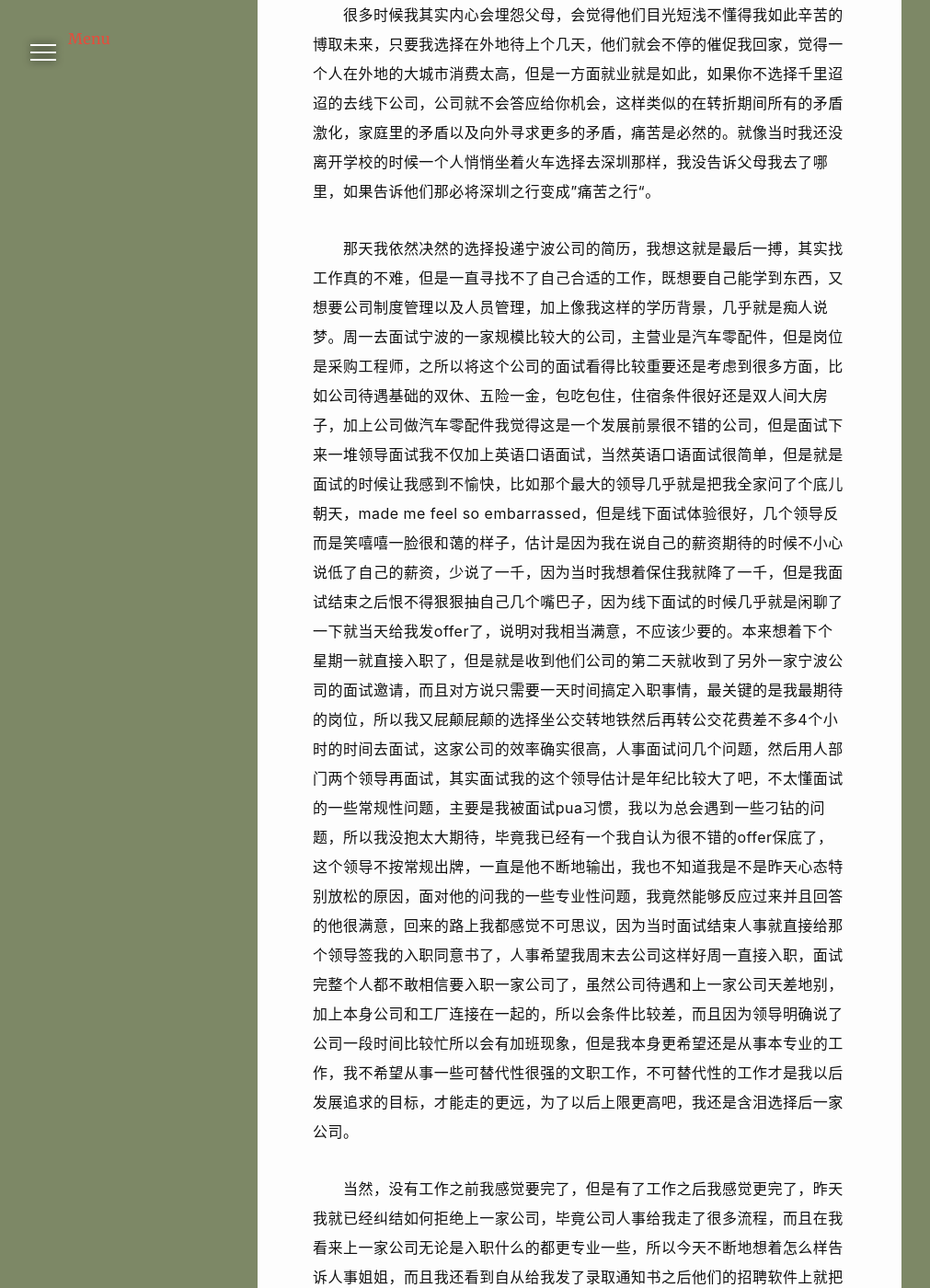
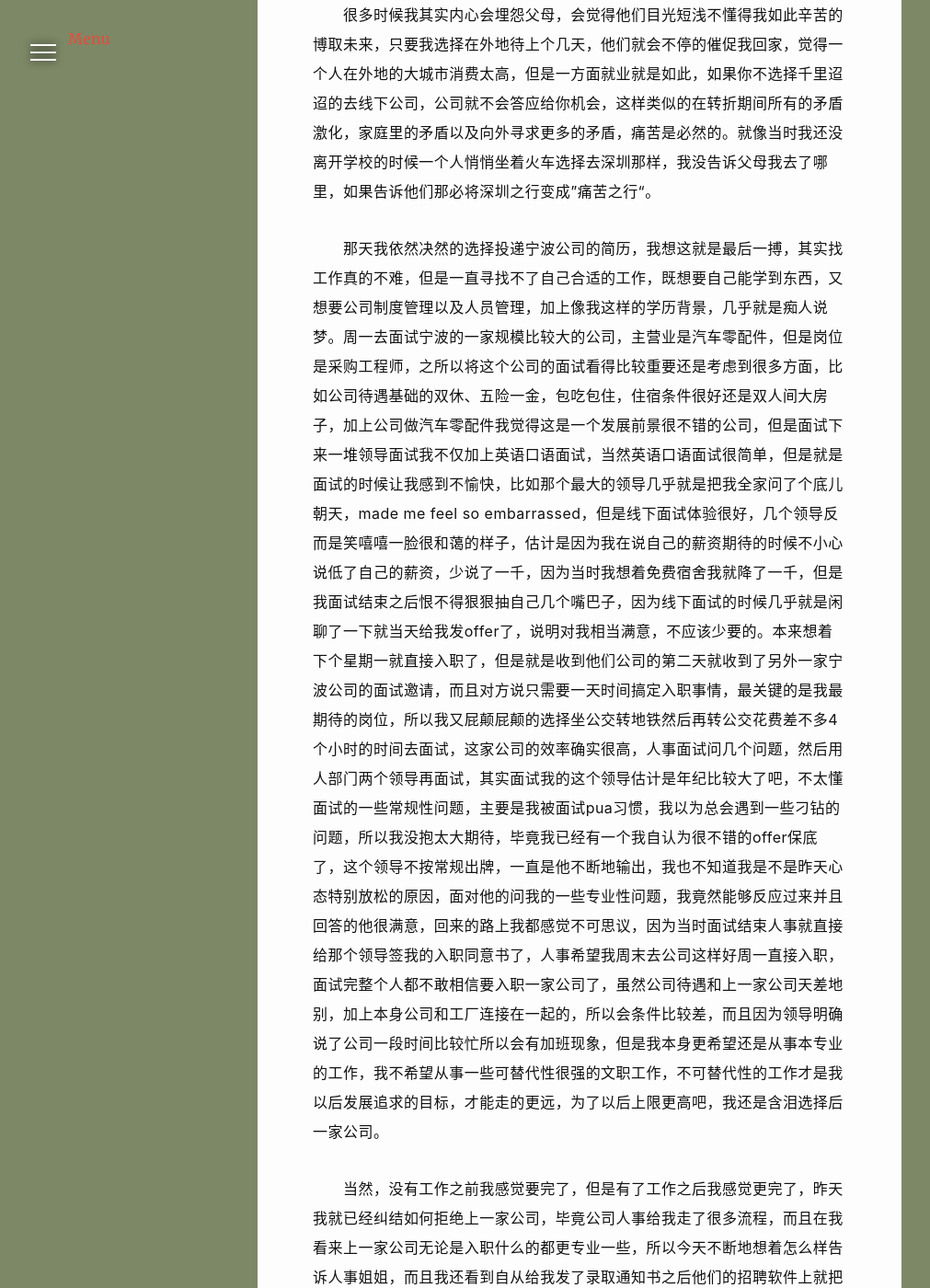
Before and after one commit to wangyunzi/wangyunzi.github.io, a Jekyll site: the page built from _posts/2024-08-23-何处不焦虑.md, in a window 1280 px wide and 1400 px high, scrolled down 1197 px. Shown: the whole window at 92% size, without its empty margins (10-1021 px from the left). Built offline with Jekyll 4.4.1, drawn with Linux system fonts in a browser that asks for light colours; nearby versions of some CDN libraries; comment, search, counter and statistics services are not loaded.

Commit message:
Sync _posts from Obsidian repository

```diff
--- a/_posts/2024-08-23-何处不焦虑.md
+++ b/_posts/2024-08-23-何处不焦虑.md
@@ -16,7 +16,7 @@ backgrounds:
 
 &emsp;&emsp;很多时候我其实内心会埋怨父母，会觉得他们目光短浅不懂得我如此辛苦的博取未来，只要我选择在外地待上个几天，他们就会不停的催促我回家，觉得一个人在外地的大城市消费太高，但是一方面就业就是如此，如果你不选择千里迢迢的去线下公司，公司就不会答应给你机会，这样类似的在转折期间所有的矛盾激化，家庭里的矛盾以及向外寻求更多的矛盾，痛苦是必然的。就像当时我还没离开学校的时候一个人悄悄坐着火车选择去深圳那样，我没告诉父母我去了哪里，如果告诉他们那必将深圳之行变成”痛苦之行“。
 
-&emsp;&emsp;那天我依然决然的选择投递宁波公司的简历，我想这就是最后一搏，其实找工作真的不难，但是一直寻找不了自己合适的工作，既想要自己能学到东西，又想要公司制度管理以及人员管理，加上像我这样的学历背景，几乎就是痴人说梦。周一去面试宁波的一家规模比较大的公司，主营业是汽车零配件，但是岗位是采购工程师，之所以将这个公司的面试看得比较重要还是考虑到很多方面，比如公司待遇基础的双休、五险一金，包吃包住，住宿条件很好还是双人间大房子，加上公司做汽车零配件我觉得这是一个发展前景很不错的公司，但是面试下来一堆领导面试我不仅加上英语口语面试，当然英语口语面试很简单，但是就是面试的时候让我感到不愉快，比如那个最大的领导几乎就是把我全家问了个底儿朝天，made me feel so embarrassed，但是线下面试体验很好，几个领导反而是笑嘻嘻一脸很和蔼的样子，估计是因为我在说自己的薪资期待的时候不小心说低了自己的薪资，少说了一千，因为当时我想着保住我就降了一千，但是我面试结束之后恨不得狠狠抽自己几个嘴巴子，因为线下面试的时候几乎就是闲聊了一下就当天给我发offer了，说明对我相当满意，不应该少要的。本来想着下个星期一就直接入职了，但是就是收到他们公司的第二天就收到了另外一家宁波公司的面试邀请，而且对方说只需要一天时间搞定入职事情，最关键的是我最期待的岗位，所以我又屁颠屁颠的选择坐公交转地铁然后再转公交花费差不多4个小时的时间去面试，这家公司的效率确实很高，人事面试问几个问题，然后用人部门两个领导再面试，其实面试我的这个领导估计是年纪比较大了吧，不太懂面试的一些常规性问题，主要是我被面试pua习惯，我以为总会遇到一些刁钻的问题，所以我没抱太大期待，毕竟我已经有一个我自认为很不错的offer保底了，这个领导不按常规出牌，一直是他不断地输出，我也不知道我是不是昨天心态特别放松的原因，面对他的问我的一些专业性问题，我竟然能够反应过来并且回答的他很满意，回来的路上我都感觉不可思议，因为当时面试结束人事就直接给那个领导签我的入职同意书了，人事希望我周末去公司这样好周一直接入职，面试完整个人都不敢相信要入职一家公司了，虽然公司待遇和上一家公司天差地别，加上本身公司和工厂连接在一起的，所以会条件比较差，而且因为领导明确说了公司一段时间比较忙所以会有加班现象，但是我本身更希望还是从事本专业的工作，我不希望从事一些可替代性很强的文职工作，不可替代性的工作才是我以后发展追求的目标，才能走的更远，为了以后上限更高吧，我还是含泪选择后一家公司。
+&emsp;&emsp;那天我依然决然的选择投递宁波公司的简历，我想这就是最后一搏，其实找工作真的不难，但是一直寻找不了自己合适的工作，既想要自己能学到东西，又想要公司制度管理以及人员管理，加上像我这样的学历背景，几乎就是痴人说梦。周一去面试宁波的一家规模比较大的公司，主营业是汽车零配件，但是岗位是采购工程师，之所以将这个公司的面试看得比较重要还是考虑到很多方面，比如公司待遇基础的双休、五险一金，包吃包住，住宿条件很好还是双人间大房子，加上公司做汽车零配件我觉得这是一个发展前景很不错的公司，但是面试下来一堆领导面试我不仅加上英语口语面试，当然英语口语面试很简单，但是就是面试的时候让我感到不愉快，比如那个最大的领导几乎就是把我全家问了个底儿朝天，made me feel so embarrassed，但是线下面试体验很好，几个领导反而是笑嘻嘻一脸很和蔼的样子，估计是因为我在说自己的薪资期待的时候不小心说低了自己的薪资，少说了一千，因为当时我想着免费宿舍我就降了一千，但是我面试结束之后恨不得狠狠抽自己几个嘴巴子，因为线下面试的时候几乎就是闲聊了一下就当天给我发offer了，说明对我相当满意，不应该少要的。本来想着下个星期一就直接入职了，但是就是收到他们公司的第二天就收到了另外一家宁波公司的面试邀请，而且对方说只需要一天时间搞定入职事情，最关键的是我最期待的岗位，所以我又屁颠屁颠的选择坐公交转地铁然后再转公交花费差不多4个小时的时间去面试，这家公司的效率确实很高，人事面试问几个问题，然后用人部门两个领导再面试，其实面试我的这个领导估计是年纪比较大了吧，不太懂面试的一些常规性问题，主要是我被面试pua习惯，我以为总会遇到一些刁钻的问题，所以我没抱太大期待，毕竟我已经有一个我自认为很不错的offer保底了，这个领导不按常规出牌，一直是他不断地输出，我也不知道我是不是昨天心态特别放松的原因，面对他的问我的一些专业性问题，我竟然能够反应过来并且回答的他很满意，回来的路上我都感觉不可思议，因为当时面试结束人事就直接给那个领导签我的入职同意书了，人事希望我周末去公司这样好周一直接入职，面试完整个人都不敢相信要入职一家公司了，虽然公司待遇和上一家公司天差地别，加上本身公司和工厂连接在一起的，所以会条件比较差，而且因为领导明确说了公司一段时间比较忙所以会有加班现象，但是我本身更希望还是从事本专业的工作，我不希望从事一些可替代性很强的文职工作，不可替代性的工作才是我以后发展追求的目标，才能走的更远，为了以后上限更高吧，我还是含泪选择后一家公司。
 
 &emsp;&emsp;当然，没有工作之前我感觉要完了，但是有了工作之后我感觉更完了，昨天我就已经纠结如何拒绝上一家公司，毕竟公司人事给我走了很多流程，而且在我看来上一家公司无论是入职什么的都更专业一些，所以今天不断地想着怎么样告诉人事姐姐，而且我还看到自从给我发了录取通知书之后他们的招聘软件上就把这个岗位撤销了，这让我感到更加愧疚了。
 
```
